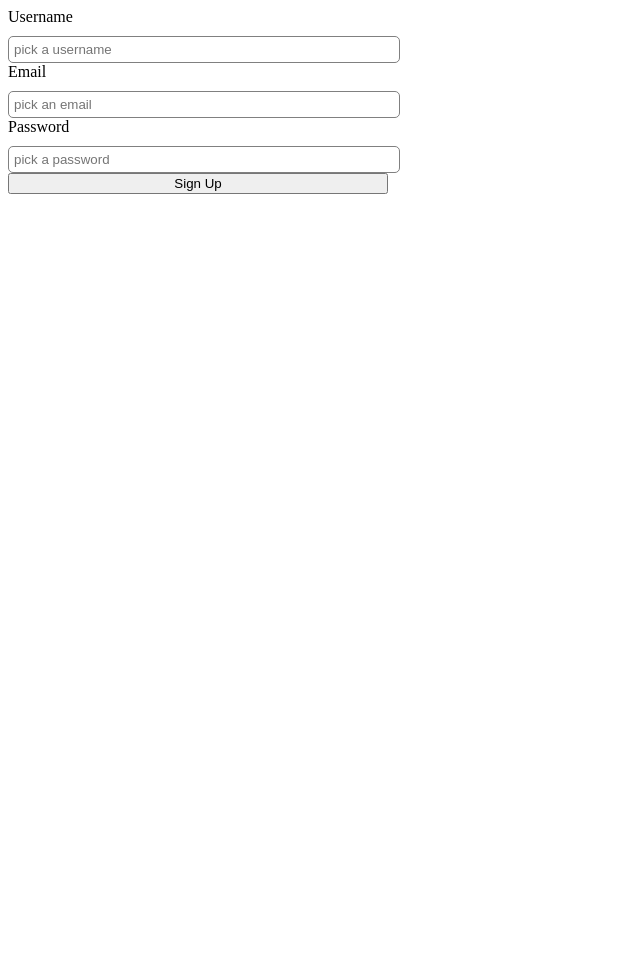
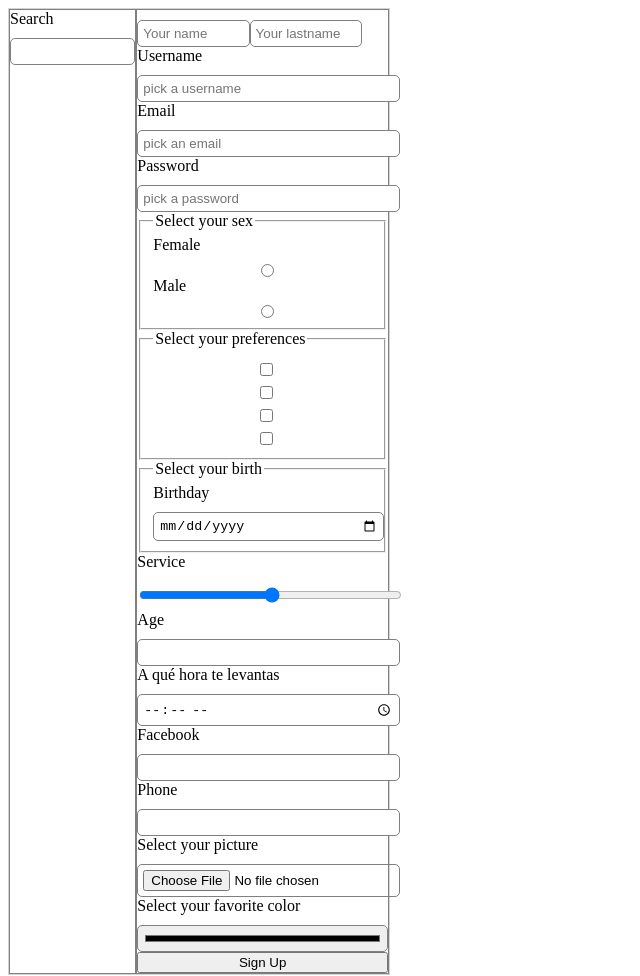
Before and after one commit to OscarQuintero/formpractice, a plain HTML site: page index.html in a window 1280 px wide. Shown: the whole page, without its empty margins (0-640 px from the left). Before the commit the page ends 800 px from the top, so only its background shows below. Drawn offline with Linux system fonts and the light colour scheme.

Commit message:
Adding inputs and flex

```diff
--- a/css/main.css
+++ b/css/main.css
@@ -1,5 +1,24 @@
 section {
 	width: 380px;
+	border: 1px solid lightgray;
+	display: flex;
+	justify-content: center;
+}
+
+form {
+	border: 1px solid gray;
+	display: flex;
+	flex-direction: column;
+}
+
+.two-columns{
+	display: flex;
+	flex-direction: row;
+	flex-wrap: wrap;
+}
+
+.two-columns > * {
+	flex-basis: 40%;
 }
 
 label,
--- a/index.html
+++ b/index.html
@@ -7,13 +7,55 @@
 </head>
 <body>
 	<section>
-		<form action="#" method="POST">
+		<form class="" action="index.html" method="GET">
+			<label for="search">Search</label>
+			<input type="search" name="search" id="search">
+		</form>
+		<form action="#" method="POST" enctype="multipart/form-data">
+			<div class="two-columns">
+				<input type="text" name="firstname" id="firstname" placeholder="Your name">
+				<input type="text" name="lastname" id="lastname" placeholder="Your lastname">
+			</div>
 			<label for="username">Username</label>
 			<input type="text" name="username" id="username" placeholder="pick a username"> <!--label for se relaciona con el id del input-->
 			<label for="email">Email</label>
 			<input type="email" name="emial" id="email" placeholder="pick an email">
 			<label for="pass">Password</label>
 			<input type="password" name="pass" id="pass" placeholder="pick a password">
+			<fieldset>
+				<legend>Select your sex</legend>
+				<label for="female">Female</label>
+				<input type="radio" name="sex" id="female" value="f" />
+				<label for="male">Male</label>
+				<input type="radio" name="sex" id="male" value="m" />
+			</fieldset>
+			<fieldset>
+				<legend>Select your preferences</legend>
+				<input type="checkbox" name="preferences" id="p1" value="p1">
+				<input type="checkbox" name="preferences" id="p2" value="p2">
+				<input type="checkbox" name="preferences" id="p3" value="p3">
+				<input type="checkbox" name="preferences" id="p4" value="p4">
+			</fieldset>
+			<fieldset>
+				<legend>Select your birth</legend>
+				<label for="birthday">Birthday</label>
+				<input type="date" name="birthday" id="birthday">
+			</fieldset>
+			<label for="service">Service</label>
+			<input type="range" name="service" id="service" min="5" max="100" step="2">
+			<label for="age">Age</label>
+			<input type="number" name="age" id="age" min="18">
+			<label for="awake">A qué hora te levantas</label>
+			<input type="time" name="awake" id="awake">
+			<label for="fb">Facebook</label>
+			<input type="url" name="fb" id="fb">
+			<label for="phone">Phone</label>
+			<input type="tel" name="phone" id="phone">
+			<label for="avatar">Select your picture</label>
+			<input type="file" name="avatar" id="avatar">
+			<label for="favorite-color">Select your favorite color</label>
+			<input type="color" name="favorite-color" id="favorite-color">
+
 			<button>Sign Up</button>
 		</form>
 	</section>
```
